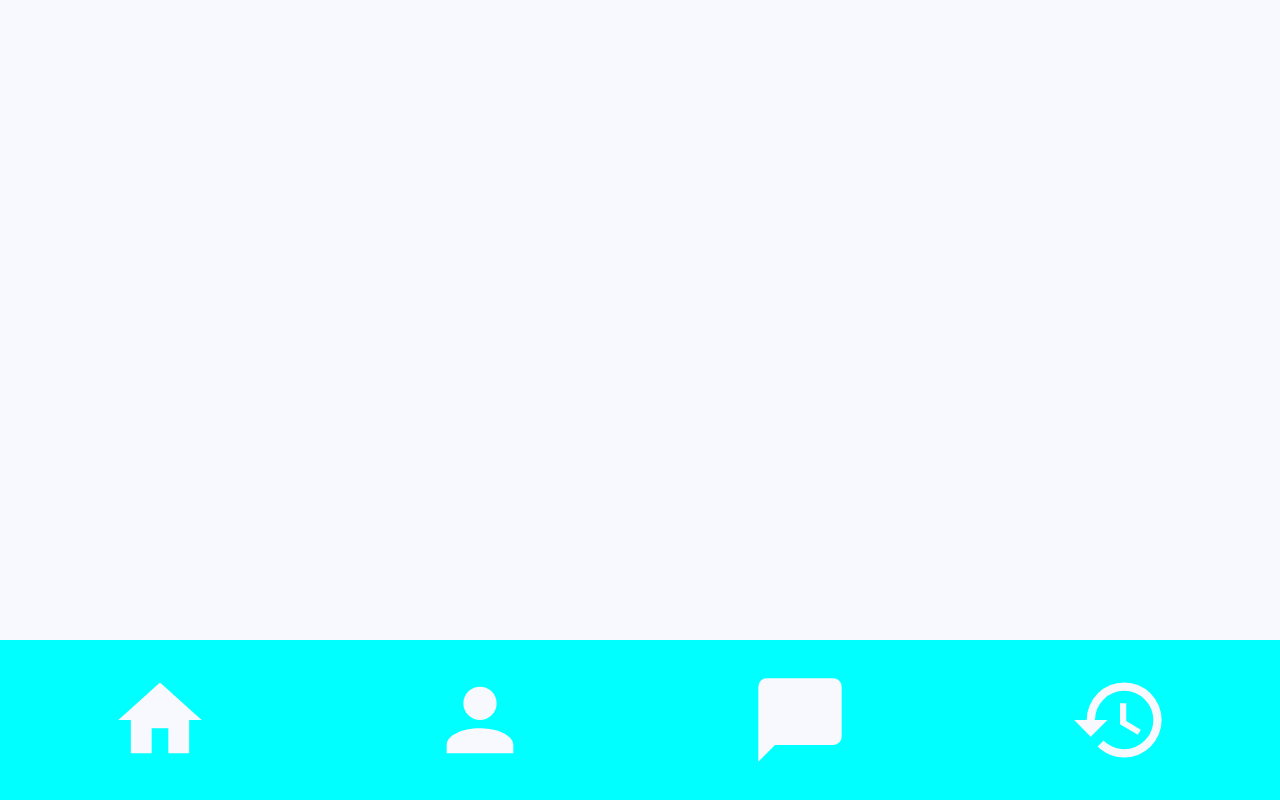
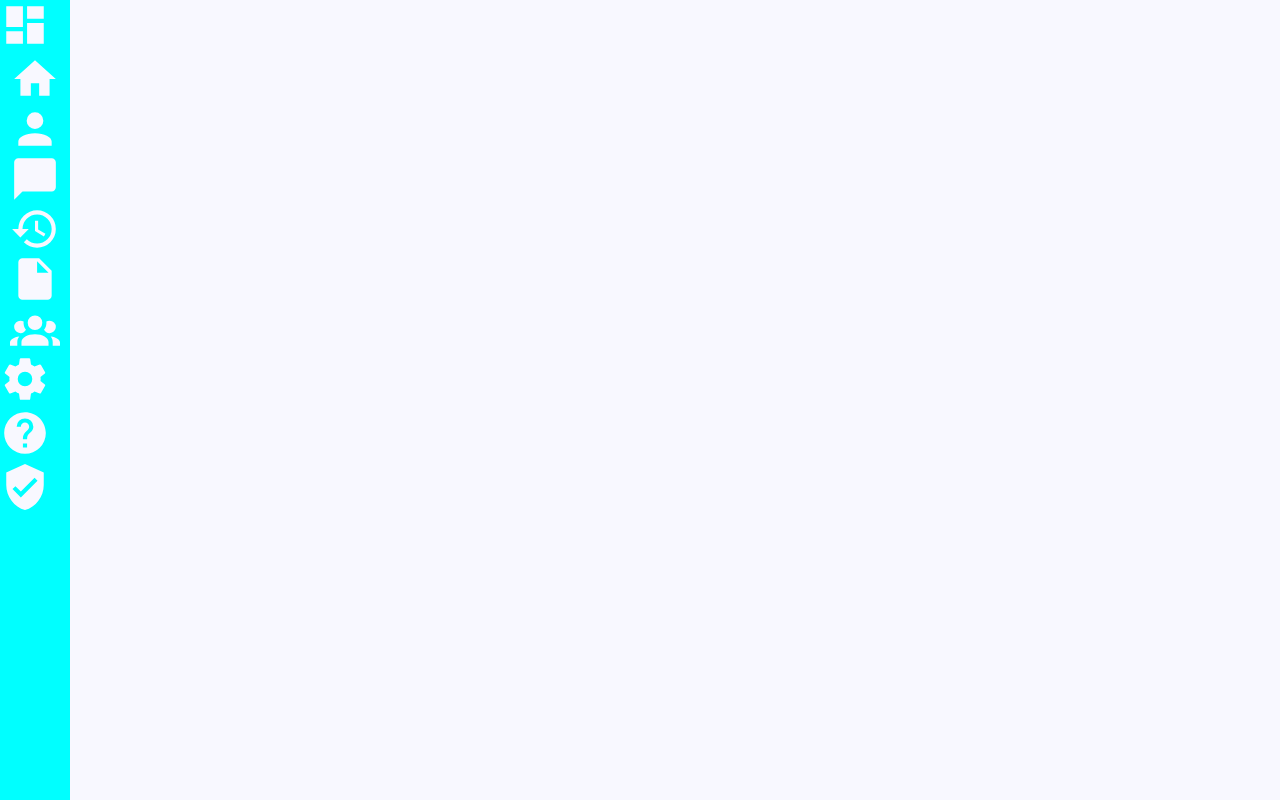
Before and after one commit to Skuiggly/admin-dashboard, a plain HTML site: page index.html in a window 1280 px wide. Drawn offline with Linux system fonts and the light colour scheme.

Commit message:
Add icons
Added more icons and started with tablet responsiveness

```diff
--- a/index.html
+++ b/index.html
@@ -10,6 +10,9 @@
     <body>
         <div class="sidebar">
             <div class="logo">
+                <a href=""><svg viewBox="0 0 24 24" class="logo-svg">
+                    <path fill="currentColor" d="M13,3V9H21V3M13,21H21V11H13M3,21H11V15H3M3,13H11V3H3V13Z" />
+                </svg></a>
             </div>
             <nav>
                 <a href="" class="home"><svg viewBox="0 0 24 24">
@@ -24,13 +27,23 @@
                 <a href="" class="history"><svg viewBox="0 0 24 24">
                     <path fill="currentColor" d="M13.5,8H12V13L16.28,15.54L17,14.33L13.5,12.25V8M13,3A9,9 0 0,0 4,12H1L4.96,16.03L9,12H6A7,7 0 0,1 13,5A7,7 0 0,1 20,12A7,7 0 0,1 13,19C11.07,19 9.32,18.21 8.06,16.94L6.64,18.36C8.27,20 10.5,21 13,21A9,9 0 0,0 22,12A9,9 0 0,0 13,3" />
                 </svg></a>
-                <a href="" class="tasks"></a>
-                <a href="" class="communities"></a>
+                <a href="" class="tasks"><svg viewBox="0 0 24 24">
+                    <path fill="currentColor" d="M13,9V3.5L18.5,9M6,2C4.89,2 4,2.89 4,4V20A2,2 0 0,0 6,22H18A2,2 0 0,0 20,20V8L14,2H6Z" />
+                </svg></a>
+                <a href="" class="communities"><svg viewBox="0 0 24 24">
+                    <path fill="currentColor" d="M12,5.5A3.5,3.5 0 0,1 15.5,9A3.5,3.5 0 0,1 12,12.5A3.5,3.5 0 0,1 8.5,9A3.5,3.5 0 0,1 12,5.5M5,8C5.56,8 6.08,8.15 6.53,8.42C6.38,9.85 6.8,11.27 7.66,12.38C7.16,13.34 6.16,14 5,14A3,3 0 0,1 2,11A3,3 0 0,1 5,8M19,8A3,3 0 0,1 22,11A3,3 0 0,1 19,14C17.84,14 16.84,13.34 16.34,12.38C17.2,11.27 17.62,9.85 17.47,8.42C17.92,8.15 18.44,8 19,8M5.5,18.25C5.5,16.18 8.41,14.5 12,14.5C15.59,14.5 18.5,16.18 18.5,18.25V20H5.5V18.25M0,20V18.5C0,17.11 1.89,15.94 4.45,15.6C3.86,16.28 3.5,17.22 3.5,18.25V20H0M24,20H20.5V18.25C20.5,17.22 20.14,16.28 19.55,15.6C22.11,15.94 24,17.11 24,18.5V20Z" />
+                </svg></a>
             </nav>
             <div class="settings">
-                <a href=""></a>
-                <a href=""></a>
-                <a href=""></a>
+                <a href="" class="cog"><svg viewBox="0 0 24 24">
+                    <path fill="currentColor" d="M12,15.5A3.5,3.5 0 0,1 8.5,12A3.5,3.5 0 0,1 12,8.5A3.5,3.5 0 0,1 15.5,12A3.5,3.5 0 0,1 12,15.5M19.43,12.97C19.47,12.65 19.5,12.33 19.5,12C19.5,11.67 19.47,11.34 19.43,11L21.54,9.37C21.73,9.22 21.78,8.95 21.66,8.73L19.66,5.27C19.54,5.05 19.27,4.96 19.05,5.05L16.56,6.05C16.04,5.66 15.5,5.32 14.87,5.07L14.5,2.42C14.46,2.18 14.25,2 14,2H10C9.75,2 9.54,2.18 9.5,2.42L9.13,5.07C8.5,5.32 7.96,5.66 7.44,6.05L4.95,5.05C4.73,4.96 4.46,5.05 4.34,5.27L2.34,8.73C2.21,8.95 2.27,9.22 2.46,9.37L4.57,11C4.53,11.34 4.5,11.67 4.5,12C4.5,12.33 4.53,12.65 4.57,12.97L2.46,14.63C2.27,14.78 2.21,15.05 2.34,15.27L4.34,18.73C4.46,18.95 4.73,19.03 4.95,18.95L7.44,17.94C7.96,18.34 8.5,18.68 9.13,18.93L9.5,21.58C9.54,21.82 9.75,22 10,22H14C14.25,22 14.46,21.82 14.5,21.58L14.87,18.93C15.5,18.67 16.04,18.34 16.56,17.94L19.05,18.95C19.27,19.03 19.54,18.95 19.66,18.73L21.66,15.27C21.78,15.05 21.73,14.78 21.54,14.63L19.43,12.97Z" />
+                </svg></a>
+                <a href="" class="help"><svg viewBox="0 0 24 24">
+                    <path fill="currentColor" d="M15.07,11.25L14.17,12.17C13.45,12.89 13,13.5 13,15H11V14.5C11,13.39 11.45,12.39 12.17,11.67L13.41,10.41C13.78,10.05 14,9.55 14,9C14,7.89 13.1,7 12,7A2,2 0 0,0 10,9H8A4,4 0 0,1 12,5A4,4 0 0,1 16,9C16,9.88 15.64,10.67 15.07,11.25M13,19H11V17H13M12,2A10,10 0 0,0 2,12A10,10 0 0,0 12,22A10,10 0 0,0 22,12C22,6.47 17.5,2 12,2Z" />
+                </svg></a>
+                <a href="" class="privacy"><svg viewBox="0 0 24 24">
+                    <path fill="currentColor" d="M10,17L6,13L7.41,11.59L10,14.17L16.59,7.58L18,9M12,1L3,5V11C3,16.55 6.84,21.74 12,23C17.16,21.74 21,16.55 21,11V5L12,1Z" />
+                </svg></a>
             </div>
         </div>
 
@@ -38,6 +51,7 @@
             <header>
 
             </header>
+            <div></div>
         </main>
     </body>
 </html>
--- a/style.css
+++ b/style.css
@@ -19,15 +19,19 @@ body {
 
 /* navigation sidebar */
 .sidebar {
-    position: absolute;
+    position: fixed;
     bottom: 0;
     background-color: var(--primary-color);
     height: 10rem;
     width: 100%;
 }
+.logo {
+    display: none;
+}
 nav {
     display: flex;
     height: 100%;
+    flex-wrap: wrap;
 }
 nav a {
     display: flex;
@@ -80,7 +84,33 @@ main {}
 
 /* css when not a small phone*/
 @media only screen and (min-width: 500px) {
+    .sidebar {
+        display: flex;
+        flex-direction: column;
+        left: 0;
+        height: 100%;
+        width: 70px;
+    }
+    nav {
+        height: auto;
+    }
+    svg {
+        width: 50px;
+    }
+    .logo {
+        display: block;
+    }
 
+    .tasks {
+        display: flex;
+    }
+    .communities {
+        display: flex;
+    }
+
+    .settings {
+        display: block;
+    }
     /*
     sidebar on left side with items flowing downwards
     text can shrink to nothing but icons stay
```
